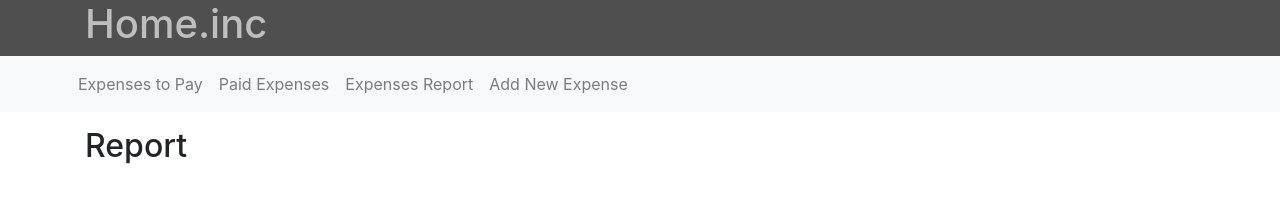
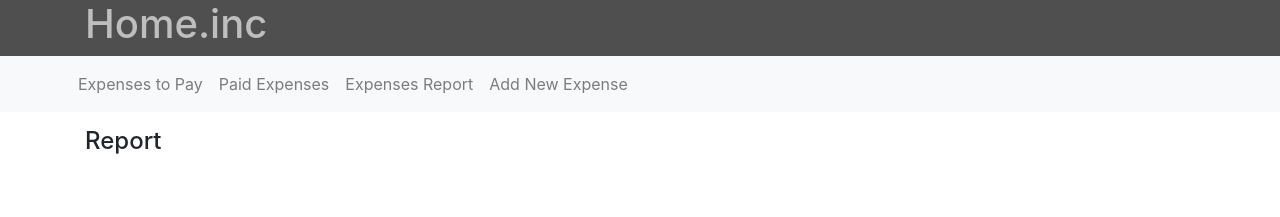
Before and after one commit to grglucastr/home-inc, a React (Create React App) app: page /report in a window 1280 px wide. Shown: the top 217 px of the page. Built offline with nearby package versions, Linux system fonts and the light colour scheme.

Commit message:
Change title header level to h4

```diff
--- a/src/views/Expense.js
+++ b/src/views/Expense.js
@@ -4,7 +4,7 @@ import Form from "../components/Form";
 export default function Expense() {
   return (
     <div>
-      <h3>Expense Registration </h3>
+      <h4>Expense Registration </h4>
       <Form />
     </div>
   );
--- a/src/views/Paid.js
+++ b/src/views/Paid.js
@@ -31,7 +31,7 @@ export default function Paid() {
 
   return (
     <div>
-      <h2>Paid</h2>
+      <h4>Paid</h4>
       <Filter onFilter={params => doFilter(params)} />
       <Table expenses={expenses} />
     </div>
--- a/src/views/Pay.js
+++ b/src/views/Pay.js
@@ -37,7 +37,7 @@ export default function Pay() {
 
   return (
     <div>
-      <h2>To Pay</h2>
+      <h4>To Pay</h4>
       <Table expenses={expenses} onPay={expense => onPay(expense)} />
     </div>
   );
--- a/src/views/Report.js
+++ b/src/views/Report.js
@@ -1,6 +1,8 @@
-import React from 'react';
-export default function Report(){
-  return(
-    <div><h2>Report</h2></div>
-  )
+import React from "react";
+export default function Report() {
+  return (
+    <div>
+      <h4>Report</h4>
+    </div>
+  );
 }
```
